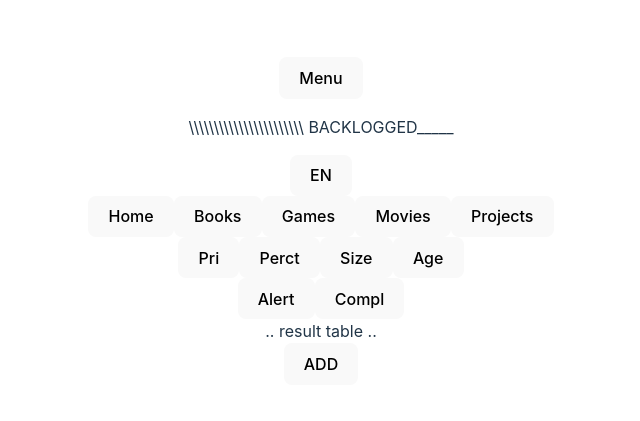
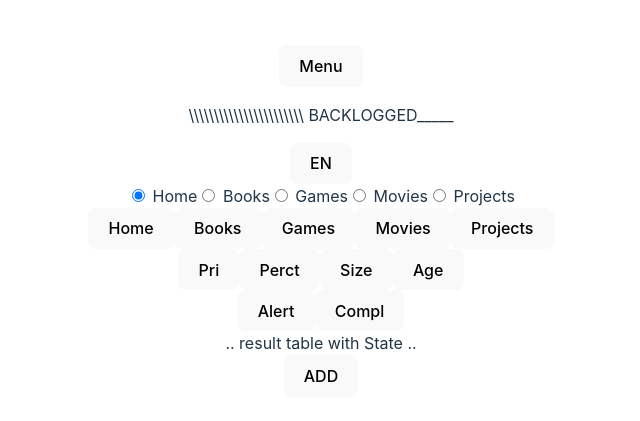
Before and after one commit to flacodan/backlogged, a React (Vite) app: page / in a window 1280 px wide. Shown: the part 179-600 px from the top of the page, without its empty margins (319-959 px from the left). Built offline with nearby package versions, Linux system fonts and the light colour scheme.

Commit message:
Filter button working with API to correctly modify the list query

```diff
--- a/components/GoalController.jsx
+++ b/components/GoalController.jsx
@@ -4,27 +4,50 @@ import axios from "axios";
 
 export default function GoalController() {
 
-    const [resultModifiers, setResultModifiers] = useState({ category: "", sort: "", complete: false });
-    //
-
+    // const [resultModifiers, setResultModifiers] = useState({ category: '', sort: 'description', complete: false });
+    const resultModifiers = { category: '', sort: 'description', complete: false };
 
     const handleHome = async () => {
-        const category = "";
-        const response = await axios.get(`/api/goalSelect`, resultModifiers);
+        const category = '';
+        const response = await axios.get(`/api/goalSelect`);
         return response;
-    }
+    };
 
     const handleBooks = async () => {
+        const category = 'book';
+        const params = { ...resultModifiers, category: category };
+        const response = await axios.get(`/api/goalSelect`, { params },);
+        return response;
+    };
+
+    const handleStuff = async () => {
         const category = "books";
-        const response = await axios.get(`/api/${indexToSave}`, pixelGrid);
+        const response = await axios.get(`/api/${indexToSave}`);
         return response;
-    }
+    };
 
     return(
         <>
+            <div class="btn-group btn-group-toggle" data-toggle="buttons">
+                <label class="btn btn-secondary active">
+                    <input type="radio" name="options" id="option1" checked/> Home
+                </label>
+                <label class="btn btn-secondary">
+                    <input type="radio" name="options" id="option2"/> Books
+                </label>
+                <label class="btn btn-secondary">
+                    <input type="radio" name="options" id="option3"/> Games
+                </label>
+                <label class="btn btn-secondary">
+                    <input type="radio" name="options" id="option3"/> Movies
+                </label>
+                <label class="btn btn-secondary">
+                    <input type="radio" name="options" id="option3"/> Projects
+                </label>
+            </div>
             <div>
                 <button>Home</button>
-                <button>Books</button>
+                <button onClick={ handleBooks }>Books</button>
                 <button>Games</button>
                 <button>Movies</button>
                 <button>Projects</button>
@@ -41,7 +64,7 @@ export default function GoalController() {
                     <button>Compl</button>
                 </div>
             </div>
-            <div>.. result table ..</div>
+            <div>.. result table with State ..</div>
         </>
     );
 }
--- a/scripts/seed.js
+++ b/scripts/seed.js
@@ -17,15 +17,15 @@ const usersInDB = await Promise.all(usersToCreate);
 const goalsInDB = await Promise.all(
   sampleData.map((goal) => {
     const dueDate = new Date(Date.parse(goal.dueDate));
-    const { title, description, category, completed } = goal;
+    const { title, description, category, completed, user_id } = goal;
 
     const newGoal = Goal.create({
-      userID: 0, //usersInDB[0].userID,
       title,
       description,
       category,
       completed,
       dueDate,
+      user_id, //usersInDB[0].userID,
     });
 
     return newGoal;
--- a/server.js
+++ b/server.js
@@ -19,6 +19,7 @@ const {
   updateGoalData,
   deleteGoal,
 } = goalCtrl;
+
 // GOAL ENDPOINTS
 app.get("/api/goal", getAllGoals);
 app.get("/api/goal/:id", getGoal);
```
Also changed, not shown: components/GoalList.jsx (deleted, +0 -9 lines), data/sampleData.json (+10 -5 lines), src/controller.js (+19 -10 lines), components/GoalCard.jsx (added).
